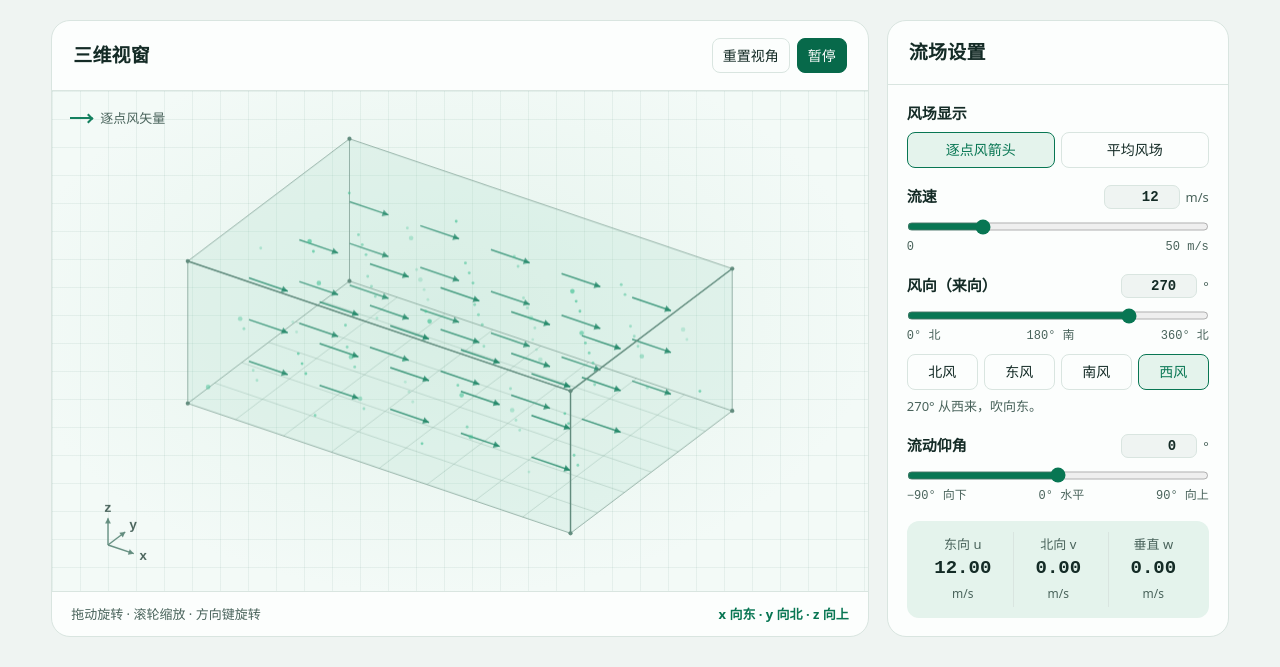
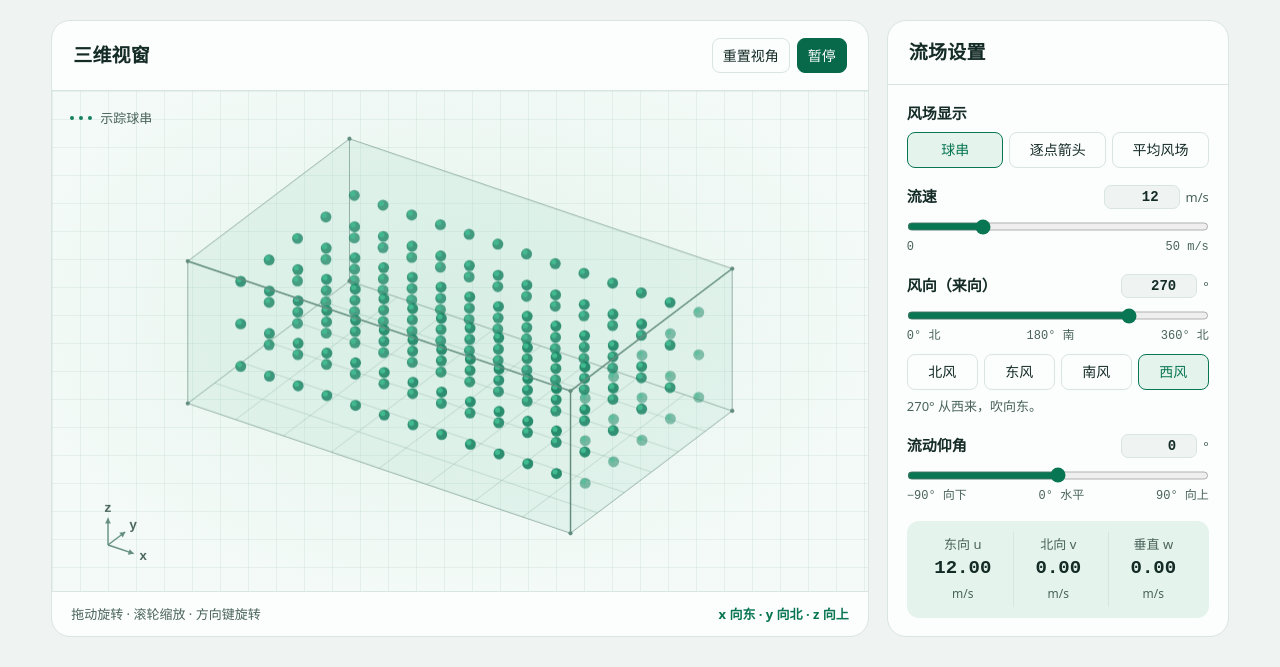
Before and after one commit to baitianle804/atmospheric-wave-helper, a plain HTML site: page index.html in a window 1280 px wide. Shown: the part 204-871 px from the top of the page. Drawn offline with Linux system fonts and the light colour scheme.

Commit message:
Update index.html

```diff
--- a/index.html
+++ b/index.html
@@ -44,6 +44,7 @@ h2 {font-size:19px;letter-spacing:.01em}
 .actions {display:flex;gap:7px}
 .btn {border:1px solid var(--line);background:var(--surface);padding:6px 10px;border-radius:8px;font-size:14px;white-space:nowrap}
 .btn.primary {background:var(--solid);border-color:var(--solid);color:var(--on-solid)}
+.btn:disabled {opacity:.45;cursor:default}
 .viewer {display:flex;flex-direction:column}
 .stage {position:relative;min-height:420px;flex:1;background:radial-gradient(ellipse at 48% 45%, var(--soft), transparent 72%),var(--stage)}
 .stage::before {position:absolute;inset:0;content:"";background-image:linear-gradient(var(--grid) 1px,transparent 1px),linear-gradient(90deg,var(--grid) 1px,transparent 1px);background-size:28px 28px;pointer-events:none}
@@ -58,7 +59,10 @@ canvas:active {cursor:grabbing}
 .settings {padding:17px 19px 18px}
 .display-mode {padding:0;margin:0 0 17px;border:0;min-width:0}
 .display-mode legend {font-size:15px;font-weight:680;margin-bottom:7px;padding:0}
-.mode-options {display:grid;grid-template-columns:1fr 1fr;gap:6px}
+.mode-options {display:grid;grid-template-columns:repeat(3,minmax(0,1fr));gap:6px}
+.mode-options .btn {padding-inline:3px}
+.stage-key[data-mode="rows"] i {background:none;height:4px;border-top:4px dotted var(--flow)}
+.stage-key[data-mode="rows"] i::after {display:none}
 .mode-options input {position:absolute;width:1px;height:1px;opacity:0}
 .mode-options label {text-align:center;cursor:pointer}
 .mode-options input:checked + label {border-color:var(--accent);background:var(--soft);color:var(--accent)}
@@ -105,7 +109,7 @@ input[type=range] {width:100%;margin:0;display:block;cursor:pointer;accent-color
       </div></div>
       <div class="stage" id="stage">
         <canvas id="view" tabindex="0" aria-label="可旋转的三维均匀流场" aria-describedby="view-help">请使用支持 Canvas 的浏览器查看流场。</canvas>
-        <div class="stage-key"><i aria-hidden="true"></i><span id="flow-legend">逐点风矢量</span></div>
+        <div class="stage-key" id="flow-key" data-mode="rows"><i aria-hidden="true"></i><span id="flow-legend">示踪球串</span></div>
       </div>
       <div class="viewer-foot" id="view-help"><span>拖动旋转 · 滚轮缩放 · 方向键旋转</span><strong>x 向东 · y 向北 · z 向上</strong></div>
     </section>
@@ -115,8 +119,10 @@ input[type=range] {width:100%;margin:0;display:block;cursor:pointer;accent-color
         <fieldset class="display-mode">
           <legend>风场显示</legend>
           <div class="mode-options">
-            <input type="radio" id="show-vectors" name="flow-display" value="vectors" checked>
-            <label class="btn" for="show-vectors">逐点风箭头</label>
+            <input type="radio" id="show-rows" name="flow-display" value="rows" checked>
+            <label class="btn" for="show-rows">球串</label>
+            <input type="radio" id="show-vectors" name="flow-display" value="vectors">
+            <label class="btn" for="show-vectors">逐点箭头</label>
             <input type="radio" id="show-mean" name="flow-display" value="mean" aria-describedby="mean-note">
             <label class="btn" for="show-mean">平均风场</label>
           </div>
@@ -161,15 +167,21 @@ const play = document.querySelector('#play');
 const presets = [...document.querySelectorAll('[data-direction]')];
 const themeButtons = [...document.querySelectorAll('[data-theme-choice]')];
 const modeInputs = [...document.querySelectorAll('[name="flow-display"]')];
+const flowKey = document.getElementById('flow-key');
 const flowLegend = document.getElementById('flow-legend');
+const displayLabels = {rows:'示踪球串', vectors:'逐点风矢量', mean:'空间平均风矢量'};
 const meanNote = document.getElementById('mean-note');
 const defaultView = { yaw: -0.59, tilt: 0.53, zoom: 1 };
 const camera = {...defaultView};
 const bounds = [4.2, 2.65, 1.5];
 const radians = Math.PI / 180;
-const state = {speed: 12, direction: 270, elevation: 0, display: 'vectors', running: !matchMedia('(prefers-reduced-motion: reduce)').matches};
+const state = {speed: 12, direction: 270, elevation: 0, display: 'rows', running: !matchMedia('(prefers-reduced-motion: reduce)').matches};
 let velocity, unit, palette, width, height, drag, previousTime, animation;
-let travel = [0, 0, 0];
+const ballSpacing = .63;
+const ballRadius = .10;
+const ballBounds = bounds.map(radius => radius-ballRadius);
+let ballPhase = 0;
+let rows = [];
 
 const corners = [];
 for (const z of [-1, 1]) for (const y of [-1, 1]) for (const x of [-1, 1]) corners.push([x*bounds[0], y*bounds[1], z*bounds[2]]);
@@ -183,19 +195,42 @@ for (const z of [-0.88, 0, 0.88]) {
     for (const x of [-3.1,-1.55,0,1.55,3.1]) lattice.push([x,y,z]);
   }
 }
-const particles = Array.from({length:90}, (_, index) => bounds.map((radius, axis) => {
-  const value = (index+1) * [0.754877666,0.569840296,0.438579021][axis];
-  return (2*(value % 1)-1)*radius;
-}));
+function clamp(value, low, high) {return Math.max(low, Math.min(high, value));}
 
-function clamp(value, low, high) {return Math.max(low, Math.min(high, value));}
-function wrap(value, radius) {return ((value+radius)%(2*radius)+2*radius)%(2*radius)-radius;}
+function makeRows(direction, elevation) {
+  // Set out a grid in the plane perpendicular to the background flow.
+  const across = [Math.cos(direction), -Math.sin(direction), 0];
+  const up = [Math.sin(direction)*Math.sin(elevation), Math.cos(direction)*Math.sin(elevation), Math.cos(elevation)];
+  const acrossRadius = Math.min(...ballBounds.map((extent,i) => extent/Math.abs(across[i])));
+  const upRadius = Math.min(...ballBounds.map((extent,i) => extent/Math.abs(up[i])));
+  const result = [];
+  for (const level of [-.64, 0, .64]) {
+    for (const column of [-.73, -.365, 0, .365, .73]) {
+      const center = across.map((component,i) => component*column*acrossRadius + up[i]*level*upRadius);
+      // Keep the grid inside the box when both transverse axes are tilted.
+      const fit = Math.max(1,...center.map((position,i) => Math.abs(position)/(.88*ballBounds[i])));
+      const origin = center.map(position => position/fit);
+      let start = -Infinity;
+      let end = Infinity;
+      for (const [axis, component] of unit.entries()) {
+        if (Math.abs(component) < 1e-9) continue;
+        const lower = (-ballBounds[axis]-origin[axis])/component;
+        const upper = (ballBounds[axis]-origin[axis])/component;
+        start = Math.max(start,Math.min(lower,upper));
+        end = Math.min(end,Math.max(lower,upper));
+      }
+      result.push({origin, start, end});
+    }
+  }
+  return result;
+}
 
 function updateFlow() {
   const direction = state.direction * radians;
   const elevation = state.elevation * radians;
   unit = [-Math.sin(direction)*Math.cos(elevation), -Math.cos(direction)*Math.cos(elevation), Math.sin(elevation)];
   velocity = unit.map(value => value*state.speed);
+  rows = makeRows(direction, elevation);
   for (const [index, name] of ['u','v','w'].entries()) {
     document.getElementById(name).textContent = (Math.abs(velocity[index]) < .005 ? 0 : velocity[index]).toFixed(2);
   }
@@ -236,9 +271,10 @@ for (const name of ['speed', 'direction', 'elevation']) {
 for (const button of presets) button.addEventListener('click', () => setParameter('direction',+button.dataset.direction));
 function setDisplayMode(mode) {
   state.display = mode;
-  const showMean = mode === 'mean';
-  flowLegend.textContent = showMean ? '空间平均风矢量' : '逐点风矢量';
-  meanNote.hidden = !showMean;
+  flowKey.dataset.mode = mode;
+  flowLegend.textContent = displayLabels[mode];
+  meanNote.hidden = mode !== 'mean';
+  applyPlayback();
   draw();
 }
 for (const input of modeInputs) {
@@ -329,24 +365,38 @@ function draw() {
   ctx.globalAlpha = .75;
   for (const [a,b] of edges) line(points[a],points[b],palette.far,1);
   ctx.globalAlpha = 1;
-  if (state.speed > 0) {
-    if (state.display === 'vectors') {
-      const arrowLength = .25 + 1.23*Math.sqrt(state.speed/50);
-      for (const center of lattice) {
-        const start = project(center.map((coord,i) => coord-unit[i]*arrowLength/2));
-        const end = project(center.map((coord,i) => coord+unit[i]*arrowLength/2));
-        ctx.globalAlpha = .54 + .37*clamp((start[2]+6)/12,0,1);
-        arrow(start,end,palette.flow,1.55,7);
+  if (state.display === 'rows') {
+    const balls = [];
+    for (const {origin,start,end} of rows) {
+      const first = Math.ceil((start-ballPhase)/ballSpacing);
+      const last = Math.floor((end-ballPhase)/ballSpacing);
+      for (let index=first; index<=last; index++) {
+        const distance = index*ballSpacing + ballPhase;
+        const position = origin.map((coordinate,axis) => coordinate+unit[axis]*distance);
+        const opacity = clamp(Math.min(distance-start,end-distance)/(.30*ballSpacing),0,1);
+        balls.push({point:project(position), opacity});
       }
     }
-    for (const [index, seed] of particles.entries()) {
-      const point = seed.map((position,i) => wrap(position+travel[i],bounds[i]));
-      const [x,y] = project(point);
-      ctx.globalAlpha = .24 + (index%6)*.085;
+    balls.sort((a,b) => a.point[2]-b.point[2]);
+    const radius = scale*ballRadius;
+    for (const {point:[x,y,depth],opacity} of balls) {
+      ctx.globalAlpha = opacity*(.62+.38*clamp((depth+5.4)/10.8,0,1));
       ctx.beginPath();
-      ctx.arc(x,y,index%5 === 0 ? 2.3 : 1.45,0,Math.PI*2);
+      ctx.arc(x,y,radius,0,Math.PI*2);
+      ctx.fillStyle = palette.flow;
+      ctx.fill();
+      ctx.beginPath();
+      ctx.arc(x-radius*.28,y-radius*.31,radius*.47,0,Math.PI*2);
       ctx.fillStyle = palette.glow;
       ctx.fill();
+    }
+  } else if (state.display === 'vectors' && state.speed > 0) {
+    const arrowLength = .25 + 1.23*Math.sqrt(state.speed/50);
+    for (const center of lattice) {
+      const start = project(center.map((coord,i) => coord-unit[i]*arrowLength/2));
+      const end = project(center.map((coord,i) => coord+unit[i]*arrowLength/2));
+      ctx.globalAlpha = .54 + .37*clamp((start[2]+6)/12,0,1);
+      arrow(start,end,palette.flow,1.55,7);
     }
   }
   ctx.globalAlpha = 1;
@@ -431,18 +481,17 @@ function animate(now) {
   const dt = previousTime === undefined ? 0 : Math.min((now-previousTime)/1000,.05);
   previousTime = now;
   if (state.speed > 0) {
-    travel = travel.map((offset,i) => wrap(offset+velocity[i]*dt*.13,bounds[i]));
+    ballPhase = (ballPhase+state.speed*dt*.13)%ballSpacing;
     draw();
   }
   animation = requestAnimationFrame(animate);
 }
 function applyPlayback() {
-  play.textContent = state.running ? '暂停' : '播放';
-  if (state.running) animation = requestAnimationFrame(animate);
-  else {
-    cancelAnimationFrame(animation);
-    previousTime = undefined;
-  }
+  play.disabled = state.display !== 'rows';
+  play.textContent = state.running && !play.disabled ? '暂停' : '播放';
+  cancelAnimationFrame(animation);
+  previousTime = undefined;
+  if (state.running && !play.disabled) animation = requestAnimationFrame(animate);
 }
 play.addEventListener('click', () => {
   state.running = !state.running;
@@ -454,7 +503,6 @@ updateFlow();
 setDisplayMode(modeInputs.find(input => input.checked).value);
 new ResizeObserver(resize).observe(stage);
 resize();
-applyPlayback();
 </script>
 </body>
 </html>
```
